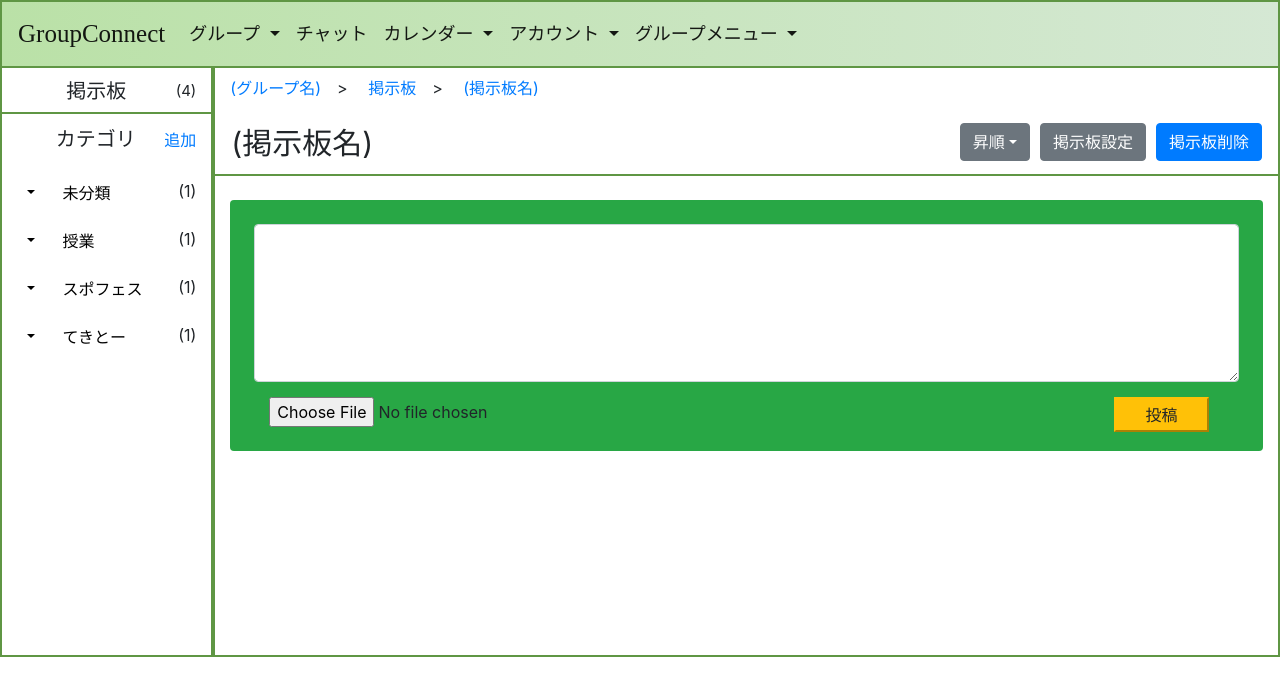
After one commit to GroupConnect/GroupConnect, a Django app: page /bord in a window 1280 px wide. The commit adds this page. Shown: the top 696 px of the page. Run offline with Django 3.2, Linux system fonts and the light colour scheme; some libraries are stand-ins or nearby versions.

Commit message:
[add]掲示板の作成

```diff
--- /dev/null
+++ b/GroupConnect/static/GroupConnect/css/bord.css
@@ -0,0 +1,128 @@
+body {
+    padding-top:4.0rem;
+}
+
+.bar {
+    font-size: 18px;
+    border:solid 2px #5f9644;
+    background: linear-gradient(-90deg, #d5e8d4, #bae1a7);
+}
+
+.bar2 {
+    font-size: 20px;
+    height: 55px;
+    background: linear-gradient(-90deg, #dee6e0, #d0e2d0);
+}
+
+.mega-dropdown {
+    position: static;
+}
+
+.dropdown-menu.mega-dropdown-menu.show {
+    font-size: 20px;
+    width: 100%;
+    background: linear-gradient(-90deg, #dee6e0, #d0e2d0);
+}
+
+.menu, .dropdown-menu {
+    background: linear-gradient(-90deg, #dee6e0, #d0e2d0);
+}
+
+.grbar {
+
+    border:solid 2px #5f9644;
+}
+
+.groupconnect {
+    font-size: 25px;
+    font-family: Times New Roman;
+}
+
+.grname {
+    font-size: 25px;
+    font-family: Times New Roman;
+    margin: 0px 0px 0px 40px;
+}
+
+.left {
+    border:solid 2px #5f9644;
+    text-align: center;
+}
+
+.left-up {
+    margin: 10px 0px 10px 0px;
+    border-bottom: 2px solid #5f9644;
+}
+
+.bordlist {
+    font-size: 20px;
+    margin: 0px 20px 0px 20px;
+}
+
+.quantity {
+    font-size: 15px;
+    float: right;
+    margin: 4px 0px 9px 0px;
+}
+
+
+.category {
+    font-size: 20px;
+    margin: 0px 0px 0px 10px;
+}
+
+.createcategory {
+    float: right;
+    margin: 4px 0px 0px 0px;
+
+}
+
+.sidebar-dropdown {
+    float: left;
+    margin: 10px 0px 0px 0px;
+}
+
+.sidebtn {
+    background-color: #fff;
+}
+
+.subquantity {
+    float: right;
+    margin: 15px 0px 0px 0px;
+}
+
+.right {
+    min-height: 593px;
+    max-height: none;
+    border:solid 2px #5f9644;
+}
+
+.history {
+    margin: 10px 0px 10px 0px;
+}
+
+.bar3 {
+    background-color: #fff;
+    margin: 0px -15px 0px -15px;
+    border-bottom: 2px solid #5f9644;
+}
+
+.bord-name {
+    font-size: 30px;
+    margin: 3px 0px 0px 0px;
+}
+
+.configuration, .borddelete {
+    margin: 0px 0px 0px 10px;
+}
+
+.file-select {
+    margin: 15px 0px 0px 15px;
+}
+
+.btn-warning {
+    width: 95px;
+    height: 35px;
+    float: right;
+    margin: 15px 30px 0px 0px;
+}
--- /dev/null
+++ b/GroupConnect/static/GroupConnect/js/bord.js
@@ -0,0 +1,6 @@
+$(function(){
+    $('.dropdown-menu .dropdown-item').click(function(){
+        var visibleItem = $('.dropdown-toggle', $(this).closest('.dropdown'));
+        visibleItem.text($(this).attr('value'));
+    });
+});
--- /dev/null
+++ b/GroupConnect/templates/GroupConnect/bord.html
@@ -0,0 +1,219 @@
+{% load static %}
+<!DOCTYPE html>
+<html>
+    <head>
+        <title> 掲示板 </title>
+        <meta charset="utf-8">
+        <meta name="description" content="">
+        <meta name="author" content="">
+        <meta name="viewport" content="width=device-width, inital-scale=1, shrink-to-fit=no">
+        <link rel="stylesheet" href="https://stackpath.bootstrapcdn.com/bootstrap/4.1.3/css/bootstrap.min.css" integrity="sha384-MCw98/SFnGE8fJT3GXwEOngsV7Zt27NXFoaoApmYm81iuXoPkFOJwJ8ERdknLPMO" crossorigin="anonymous">
+        <link rel="stylesheet" type="text/css" href="{% static 'GroupConnect/css/bord.css' %}" />
+    </head>
+    <body>
+    <div  class="nav-bar fixed-top">
+        <!-- ナビゲーションバー -->
+    <nav class="navbar navbar-expand-sm navbar-light bar">
+        <a class="navbar-brand groupconnect" href="{% url 'GroupConnect:mypage' %}">GroupConnect</a>
+        <button type="button" class="navbar-toggler" data-toggle="collapse" data-target="#Navber" aria-controls="Navber" aria-expanded="false" aria-label="ナビゲーションの切替">
+            <span class="navbar-toggler-icon"></span>
+        </button>
+
+        <div class="collapse navbar-collapse" id="Navber">
+            <ul class="navbar-nav">
+                <li class="nav-item active dropdown">
+                    <a href="#" class="nav-link dropdown-toggle" id="navbarDropdown" role="button" data-toggle="dropdown" aria-haspopup="true" aria-expanded="false">
+                    グループ
+                    </a>
+                    <div class="dropdown-menu menu" aria-labelledby="navbarDropdown">
+                        <a class="dropdown-item" href="{% url 'GroupConnect:grouptop' %}">グループ名</a>
+                        <a class="dropdown-item" href="#">グループ名</a>
+                        <a class="dropdown-item" href="#">グループ名</a>
+                        <a class="dropdown-item" href="#">グループ名</a>
+                        <a class="dropdown-item" href="#">グループ一覧へ</a>
+                    </div>
+                </li>
+            </ul>
+            <ul class="navbar-nav">
+                <li class="nav-item active">
+                    <a class="nav-link" href="#">チャット</a>
+                </li>
+            </ul>
+            <ul class="navbar-nav">
+                <li class="nav-item active dropdown">
+                    <a href="#" class="nav-link dropdown-toggle" id="navbarDropdown" role="button" data-toggle="dropdown" aria-haspopup="true" aria-expanded="false">
+                    カレンダー
+                    </a>
+                    <div class="dropdown-menu menu" aria-labelledby="navbarDropdown">
+                        <a class="dropdown-item" href="#">カレンダー</a>
+                        <a class="dropdown-item" href="#">設定</a>
+                    </div>
+            </li>
+            </ul>
+            <ul class="navbar-nav">
+                <li class="nav-item active dropdown">
+                    <a href="#" class="nav-link dropdown-toggle" id="navbarDropdown" role="button" data-toggle="dropdown" aria-haspopup="true" aria-expanded="false">
+                    アカウント
+                    </a>
+                    <div class="dropdown-menu menu" aria-labelledby="navbarDropdown">
+                        <a class="dropdown-item" href="#">プロフィール設定</a>
+                        <a class="dropdown-item" href="#">メール設定</a>
+                        <a class="dropdown-item" href="#">パスワード設定</a>
+                        <a class="dropdown-item" href="#">ログアウト</a>
+                        <a class="dropdown-item" href="#">ヘルプ</a>
+                    </div>
+                </li>
+            </ul>
+            <ul class="navbar-nav">
+                <li class="nav-item active dropdown mega-dropdown">
+                    <a href="#" class="nav-link dropdown-toggle" id="navbarDropdown" role="button" data-toggle="dropdown" aria-haspopup="true" aria-expanded="false">
+                    グループメニュー
+                    </a>
+                    <div class="dropdown-menu mega-dropdown-menu" aria-labelledby="navbarDropdown">
+                    <a class="dropdown-item d-inline grname" href="#">KBC</a>
+                    <a class="dropdown-item d-inline" href="#">掲示板</a>
+                    <a class="dropdown-item d-inline" href="#">共有フォルダ</a>
+                    <a class="dropdown-item d-inline" href="#">メンバー一覧</a>
+                    <a class="dropdown-item d-inline" href="#">設定</a>
+                    </div>
+                </li>
+            </ul>
+        </div>
+        </nav>
+    </div>
+    <div class="container-fluid">
+            <div class="row">
+                <!-- サイドバー -->
+                <div class="col-lg-2 left">
+                    <div class="row">
+                        <div class="col-lg-12 left-up">
+                            <p class="d-inline navbar-brand bordlist">掲示板</p>
+                            <p class="d-inline quantity">(4)</p>
+                        </div>
+                        <div class="col-lg-12 left-middle">
+                            <p class="d-inline category">カテゴリ</p>
+                            <a href="#"><addr title="カテゴリーの追加" class="d- inline createcategory">追加</addr></a>
+                        </div>
+                        <div class="col-lg-12 left-down">
+                            <!-- サイドバードロップダウンメニュー -->
+                            <div class="sidebar-dropdown">
+                                <div class="sidebar-dropdown">
+                                    <button type="button" class="btn dropdown-toggle dropdown-toggle-split sidebtn" data-toggle="dropdown" aria-haspopup="true" aria-expanded="false"></button>
+                                    <div class="dropdown-menu">
+                                        <a class="dropdown-item" href="#">未分類1</a>
+                                        <a class="dropdown-item" href="#">未分類2</a>
+                                    </div>
+                                    <button type="button" class="btn sidebtn">
+                                        未分類
+                                    </button>
+                                </div>
+                                <p class="d-inline subquantity">(1)</p>
+                                <div class="sidebar-dropdown">
+                                    <button type="button" class="btn dropdown-toggle dropdown-toggle-split sidebtn" data-toggle="dropdown" aria-haspopup="true" aria-expanded="false"></button>
+                                    <div class="dropdown-menu">
+                                        <a class="dropdown-item" href="#">Python</a>
+                                        <a class="dropdown-item" href="#">セキュリティ</a>
+                                    </div>
+                                    <button type="button" class="btn sidebtn">
+                                        授業
+                                    </button>
+                                </div>
+                                <p class="d-inline subquantity">(1)</p>
+                                <div class="sidebar-dropdown">
+                                    <button type="button" class="btn dropdown-toggle dropdown-toggle-split sidebtn" data-toggle="dropdown" aria-haspopup="true" aria-expanded="false"></button>
+                                    <div class="dropdown-menu">
+                                        <a class="dropdown-item" href="#">リレー</a>
+                                        <a class="dropdown-item" href="#">ダンス</a>
+                                    </div>
+                                    <button type="button" class="btn sidebtn">
+                                        スポフェス
+                                    </button>
+                                </div>
+                                <p class="d-inline subquantity">(1)</p>
+                                <div class="sidebar-dropdown">
+                                    <button type="button" class="btn dropdown-toggle dropdown-toggle-split sidebtn" data-toggle="dropdown" aria-haspopup="true" aria-expanded="false"></button>
+                                    <div class="dropdown-menu">
+                                        <a class="dropdown-item" href="#">てきとー</a>
+                                        <a class="dropdown-item" href="#">てきとー</a>
+                                    </div>
+                                    <button type="button" class="btn sidebtn">
+                                        てきとー
+                                    </button>
+                                </div>
+                                <p class="d-inline subquantity">(1)</p>
+                            </div>
+                        </div>
+                    </div>
+                </div>
+                <!-- メインコンテンツ -->
+                <div class="col-lg-10 right">
+                    <div class="row row3">
+                        <div class="col-lg-12 up">
+                        <div class="headline">
+                            <div class="history">
+                                <a href="{% url 'GroupConnect:grouptop' %}">(グループ名)</a><span>　>　</span>
+                                <a href="">掲示板</a><span>　>　</span>
+                                <a href="{% url 'GroupConnect:bord' %}">(掲示板名)</a>
+                            </div>
+                            <nav class="navbar navbar-expand-md navbar-light bar3">
+                                <p class="bord-name">(掲示板名)</p>
+                                <button class="navbar-toggler" type="button" data-toggle="collapse" data-target="#navbarNav4" aria-controls="navbarNav4" aria-expanded="false" aria-label="Toggle navigation">
+                                    <span class="navbar-toggler-icon"></span>
+                                </button>
+
+                                <div class="collapse navbar-collapse justify-content-end" id="navbarNav4">
+
+                                    <!-- <ul class="navbar-nav"> -->
+                                    <div class="nav-item active dropdown">
+                                        <button type="button" class="btn btn-secondary dropdown-toggle" data-toggle="dropdown" aria-haspopup="true" aria-expanded="false">昇順</button>
+                                        <ul class="dropdown-menu">
+                                            <li><button class="dropdown-item" value="昇順">昇順</button></li>
+                                            <li><button class="dropdown-item" value="降順">降順</button></li>
+                                        </ul>
+                                    </div>
+                                    <!-- </ul> -->
+                                    <!-- <ul class="navbar-nav"> -->
+                                    <div class="nav-item active configuration">
+                                        <button class="btn btn-secondary" href="#">掲示板設定</button>
+                                    </div>
+                                    <!-- </ul> -->
+                                    <!-- <ul class="navbar-nav"> -->
+                                    <div class="nav-item active borddelete">
+                                        <a class="btn btn-primary" href="#">掲示板削除</a>
+                                    </div>
+                                    <!-- </ul> -->
+                                </div>
+                            </nav>
+
+                            </div>
+                            <br>
+                            <div class="bg-success rounded p-4 background">
+                                    <form action="{% url 'GroupConnect:bord' %}" method="get" enctype="multipart/form-data">
+                                        {% csrf_token %}
+                                        <div class="form-group d-inline">
+                                                <textarea class="form-control" id="exampleFormControlTextarea1" rows="6"></textarea>
+                                                <input type="file" name="s_file" accept="image/png, image/jpeg, image/gif" class="file-select"　multiple>
+                                                <input type="submit" class="btn-warning" value="投稿">
+                                        </div>
+                                    </form>
+                                </div>
+                            </div>
+                        </div>
+                    </div>
+
+
+                </div>
+            </div>
+        </div>
+
+
+
+
+
+        <script src="https://code.jquery.com/jquery-3.3.1.slim.min.js" integrity="sha384-q8i/X+965DzO0rT7abK41JStQIAqVgRVzpbzo5smXKp4YfRvH+8abtTE1Pi6jizo" crossorigin="anonymous"></script>
+        <script src="https://cdnjs.cloudflare.com/ajax/libs/popper.js/1.14.3/umd/popper.min.js" integrity="sha384-ZMP7rVo3mIykV+2+9J3UJ46jBk0WLaUAdn689aCwoqbBJiSnjAK/l8WvCWPIPm49" crossorigin="anonymous"></script>
+        <script src="https://stackpath.bootstrapcdn.com/bootstrap/4.1.3/js/bootstrap.min.js" integrity="sha384-ChfqqxuZUCnJSK3+MXmPNIyE6ZbWh2IMqE241rYiqJxyMiZ6OW/JmZQ5stwEULTy" crossorigin="anonymous"></script>
+        <script src="https://ajax.googleapis.com/ajax/libs/jquery/1.11.2/jquery.min.js"></script>
+        <script type="text/javascript" src="static/GroupConnect/js/bord.js"></script>
+    </body>
+</html>
--- a/GroupConnect/urls.py
+++ b/GroupConnect/urls.py
@@ -7,4 +7,5 @@ urlpatterns = [
     path('', views.IndexView.as_view(), name='index'),
     path('mypage', views.MypageView.as_view(), name='mypage'),
     path('grouptop', views.GrouptopView.as_view(), name='grouptop'),
+    path('bord', views.BordView.as_view(), name='bord'),
 ]
--- a/GroupConnect/views.py
+++ b/GroupConnect/views.py
@@ -11,3 +11,6 @@ class MypageView(generic.TemplateView):
 
 class GrouptopView(generic.TemplateView):
     template_name = 'GroupConnect/grouptop.html'
+
+class BordView(generic.TemplateView):
+    template_name = 'GroupConnect/bord.html'
```
Also changed, not shown: GroupConnect/templates/GroupConnect/grouptop.html (+6 -2 lines), GroupConnect/templates/GroupConnect/mypage.html (+9 -16 lines).
